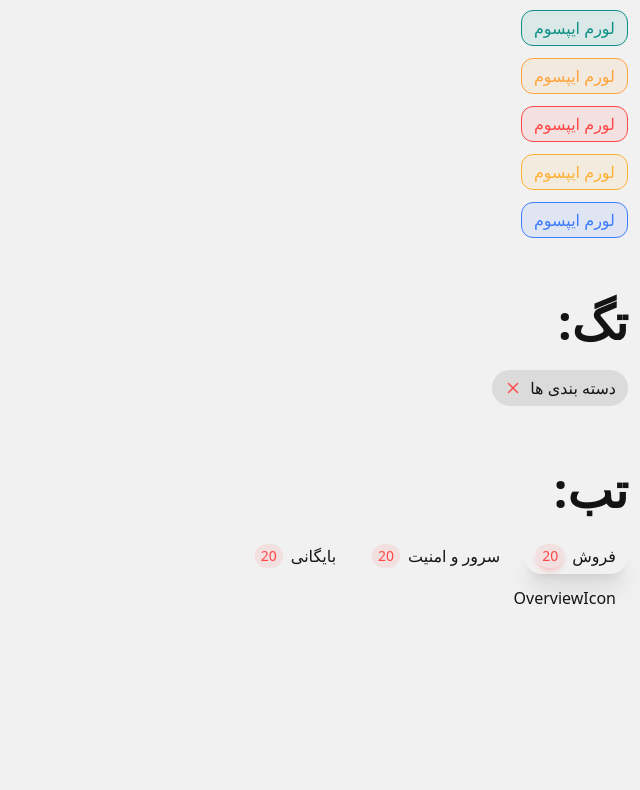
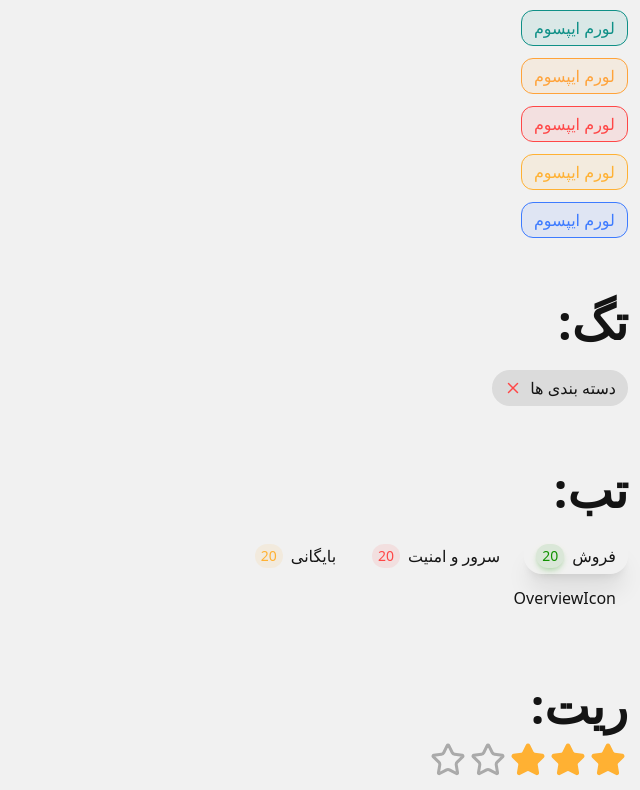
Before and after one commit to baran-front/arvinvira-panel, a Next.js app: page / in a window 1280 px wide. Shown: the part 2035-2825 px from the top of the page, without its empty margins (640-1280 px from the left). Before the commit the page ends 2669 px from the top, so only its background shows below. Built offline with nearby package versions, Linux system fonts and the light colour scheme.

Commit message:
add rating

```diff
--- a/src/app/globals.css
+++ b/src/app/globals.css
@@ -5,6 +5,7 @@
 @import "./../styles/checkbox.css";
 @import "./../styles/radio.css";
 @import "./../styles/tabs.css";
+@import "./../styles/rating.css";
 @import "./../styles/separator.css";
 @import "./../styles/avatar.css";
 @import "./../styles/toast.css";
--- a/src/app/page.tsx
+++ b/src/app/page.tsx
@@ -1,8 +1,14 @@
+"use client";
+
 import ToastButton from "@/components/modules/toastButton/toastButton"
+import { Rating } from "@/components/ui/rating/rating"
 import { Button, Checkbox, Radio, RadioGroup, Tabs } from "@base-ui-components/react"
-import { CheckIcon, XIcon } from "lucide-react"
+import { CheckIcon, StarIcon, XIcon } from "lucide-react"
+import { useState } from "react";
 
 function Page() {
+  const [rating, setRating] = useState(3);
+
   return (
     <>
       <div className="p-3">
@@ -235,23 +241,23 @@ function Page() {
         <p className="text-5xl font-bold">تب:</p>
         <Tabs.Root className={"mt-6"} defaultValue="overview">
           <Tabs.List className={"tabs-list"}>
-            <Tabs.Tab className={"tabs-tab group"} value="overview">
+            <Tabs.Tab className={"tabs-tab palette-success"} value="overview">
               <span>
                 فروش
               </span>
-              <span className="badge badge-soft badge-sm badge-rounded palette-danger group-data-active:shadow-danger/20 shadow-md shadow-transparent">20</span>
+              <span className="tabs-badge">20</span>
             </Tabs.Tab>
-            <Tabs.Tab className={"btn btn-rounded data-active:shadow-foreground/10 shadow-xl shadow-transparent group"} value="projects">
+            <Tabs.Tab className={"tabs-tab palette-danger"} value="projects">
               <span>
                 سرور و امنیت
               </span>
-              <span className="badge badge-soft badge-sm badge-rounded palette-danger group-data-active:shadow-danger/20 shadow-md shadow-transparent">20</span>
+              <span className="tabs-badge">20</span>
             </Tabs.Tab>
-            <Tabs.Tab className={"btn btn-rounded data-active:shadow-foreground/10 shadow-xl shadow-transparent group"} value="account">
+            <Tabs.Tab className={"tabs-tab palette-warning"} value="account">
               <span>
                 بایگانی
               </span>
-              <span className="badge badge-soft badge-sm badge-rounded palette-danger group-data-active:shadow-danger/20 shadow-md shadow-transparent">20</span>
+              <span className="tabs-badge">20</span>
             </Tabs.Tab>
           </Tabs.List>
           <Tabs.Panel className={"p-3"} value="overview">
@@ -265,6 +271,20 @@ function Page() {
           </Tabs.Panel>
         </Tabs.Root>
       </div>
+
+      <div className="p-3 mt-9">
+        <p className="text-5xl font-bold">ریت:</p>
+        <Rating className="rating mt-3">
+          <Rating.Items
+            className="rating-items"
+            count={5}
+            value={rating}
+            onValueChange={setRating}
+            element={<StarIcon className="text-background-thick size-9" />}
+            activeElement={<StarIcon className="fill-warning text-warning size-9" />}
+          />
+        </Rating>
+      </div>
     </>
   )
 }
--- /dev/null
+++ b/src/components/ui/rating/rating.ts
@@ -0,0 +1,6 @@
+import { RatingRoot } from "./ratingRoot";
+import { RatingItems } from "./ratingItems";
+
+export const Rating = Object.assign(RatingRoot, {
+  Items: RatingItems
+});
--- /dev/null
+++ b/src/components/ui/rating/ratingContext.ts
@@ -0,0 +1,8 @@
+import { createContext, Dispatch, SetStateAction } from "react";
+
+export type RatingContextT = {
+  hoverValue: number | null;
+  setHoverValue: Dispatch<SetStateAction<number | null>>;
+}
+
+export const RatingContext = createContext<RatingContextT>({} as RatingContextT);
--- /dev/null
+++ b/src/components/ui/rating/ratingItems.tsx
@@ -0,0 +1,41 @@
+"use client";
+
+import { ButtonHTMLAttributes, ReactNode, use } from "react";
+
+import { RatingContext } from "./ratingContext";
+
+export type RatingItemsPropsT = ButtonHTMLAttributes<HTMLButtonElement> & {
+  count: number;
+  value: number;
+  onValueChange: (newValue: number) => void;
+  element: ReactNode;
+  activeElement: ReactNode;
+}
+
+export function RatingItems({ count, value, onValueChange, element, activeElement, ...p }: RatingItemsPropsT) {
+  const { hoverValue, setHoverValue } = use(RatingContext);
+
+  const displayValue = hoverValue !== null ? hoverValue : value;
+
+  return (
+    Array.from({ length: count }).map((_, index) => {
+      const itemValue = index + 1;
+      const isActive = itemValue <= displayValue;
+
+      return (
+        <button
+          key={index}
+          role="radio"
+          type="button"
+          aria-checked={itemValue === value}
+          onClick={() => onValueChange(itemValue)}
+          onMouseEnter={() => setHoverValue(itemValue)}
+          aria-label={`${itemValue} out of ${count} stars`}
+          {...p}
+        >
+          {isActive ? activeElement : element}
+        </button>
+      )
+    })
+  )
+}
--- /dev/null
+++ b/src/components/ui/rating/ratingRoot.tsx
@@ -0,0 +1,20 @@
+"use client"
+
+import { HTMLAttributes, useState } from "react";
+
+import { RatingContext, RatingContextT } from "./ratingContext";
+
+export type RatingRootPropsT = HTMLAttributes<HTMLDivElement>
+
+export const RatingRoot = (p: RatingRootPropsT) => {
+  const [hoverValue, setHoverValue] = useState<RatingContextT["hoverValue"]>(null);
+
+  return (
+    <RatingContext value={{ hoverValue, setHoverValue }}>
+      <div
+        onMouseLeave={() => setHoverValue(null)}
+        {...p}
+      />
+    </RatingContext>
+  )
+}
--- /dev/null
+++ b/src/styles/rating.css
@@ -0,0 +1,7 @@
+@utility rating {
+  @apply f-align w-fit max-w-full;
+}
+
+@utility rating-items {
+  @apply transition-all px-0.5 not-active:hover:-translate-y-0.5;
+}
--- a/src/styles/tabs.css
+++ b/src/styles/tabs.css
@@ -4,6 +4,14 @@
 
 @utility tabs-tab {
   @apply btn btn-rounded data-active:shadow-foreground/10 shadow-xl shadow-transparent;
+
+  &[data-active] .tabs-badge {
+    @apply shadow-palette/20;
+  }
+}
+
+@utility tabs-badge {
+  @apply badge badge-soft badge-sm badge-rounded shadow-md shadow-transparent;
 }
 
 @utility tabs-panel {
```
